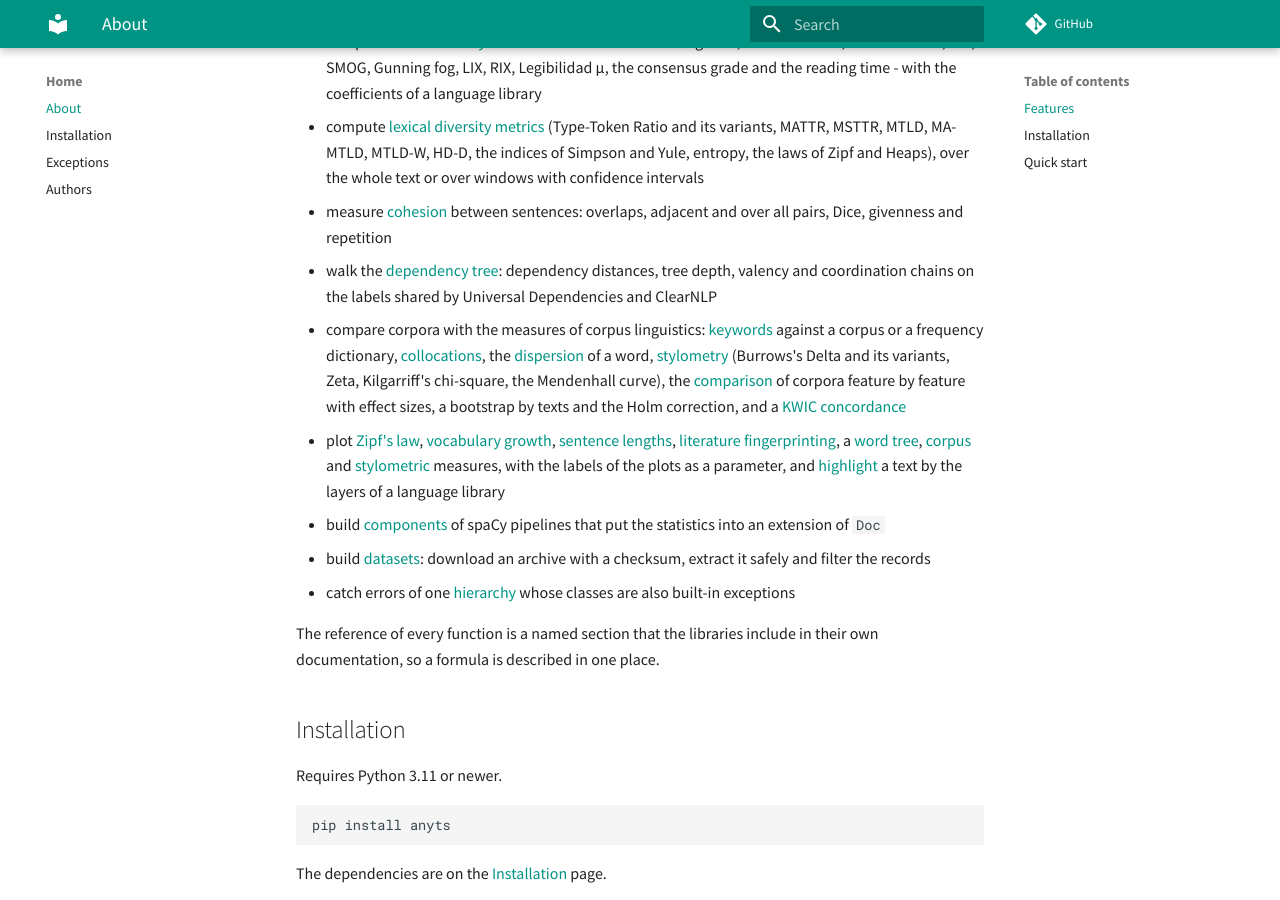
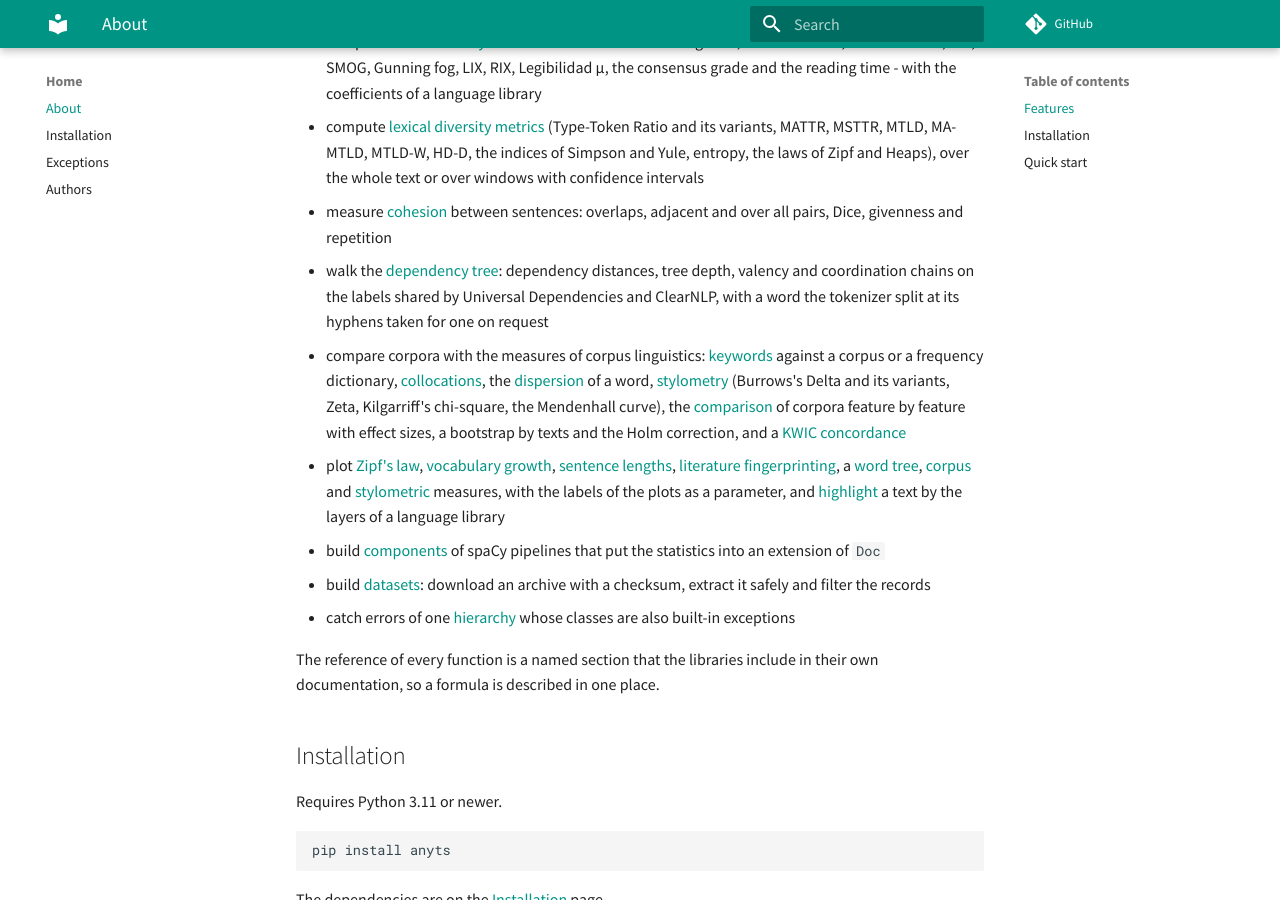
Before and after one commit to SergeyShk/anyTS, an MkDocs documentation site: the page built from docs/index.md, in a window 1280 px wide and 900 px high, scrolled down 510 px. Built offline with MkDocs 1.6.1 and Material for MkDocs 9.7.7, drawn with Linux system fonts in a browser that asks for light colours; comment, search, counter and statistics services are not loaded.

Commit message:
Keep the locked dependencies and list the joined hyphenated words
The lockfile of the release changes only the version of the package,
and the feature lists mention that the dependency tree helpers take a
hyphenated word for one on request.

Co-Authored-By: Claude Opus 5.5 <noreply@anthropic.com>

```diff
--- a/docs/index.md
+++ b/docs/index.md
@@ -9,7 +9,7 @@
 *   compute the [readability metrics](stats/readability_stats.md) of a text - Flesch reading ease, Flesch-Kincaid, Coleman-Liau, ARI, SMOG, Gunning fog, LIX, RIX, Legibilidad µ, the consensus grade and the reading time - with the coefficients of a language library
 *   compute [lexical diversity metrics](stats/diversity_stats.md) (Type-Token Ratio and its variants, MATTR, MSTTR, MTLD, MA-MTLD, MTLD-W, HD-D, the indices of Simpson and Yule, entropy, the laws of Zipf and Heaps), over the whole text or over windows with confidence intervals
 *   measure [cohesion](stats/cohesion.md) between sentences: overlaps, adjacent and over all pairs, Dice, givenness and repetition
-*   walk the [dependency tree](stats/syntax.md): dependency distances, tree depth, valency and coordination chains on the labels shared by Universal Dependencies and ClearNLP
+*   walk the [dependency tree](stats/syntax.md): dependency distances, tree depth, valency and coordination chains on the labels shared by Universal Dependencies and ClearNLP, with a word the tokenizer split at its hyphens taken for one on request
 *   compare corpora with the measures of corpus linguistics: [keywords](corpus/keyness.md) against a corpus or a frequency dictionary, [collocations](corpus/collocations.md), the [dispersion](corpus/dispersion.md) of a word, [stylometry](corpus/stylometry.md) (Burrows's Delta and its variants, Zeta, Kilgarriff's chi-square, the Mendenhall curve), the [comparison](corpus/compare.md) of corpora feature by feature with effect sizes, a bootstrap by texts and the Holm correction, and a [KWIC concordance](corpus/kwic.md)
 *   plot [Zipf's law](visualizers/zipf.md), [vocabulary growth](visualizers/vocabulary.md), [sentence lengths](visualizers/sentences.md), [literature fingerprinting](visualizers/fingerprinting.md), a [word tree](visualizers/word_tree.md), [corpus](visualizers/corpus.md) and [stylometric](visualizers/stylometry.md) measures, with the labels of the plots as a parameter, and [highlight](visualizers/highlight.md) a text by the layers of a language library
 *   build [components](components.md) of spaCy pipelines that put the statistics into an extension of `Doc`
```
Also changed, not shown: README.md (+1 -1 lines), 1 other file.
